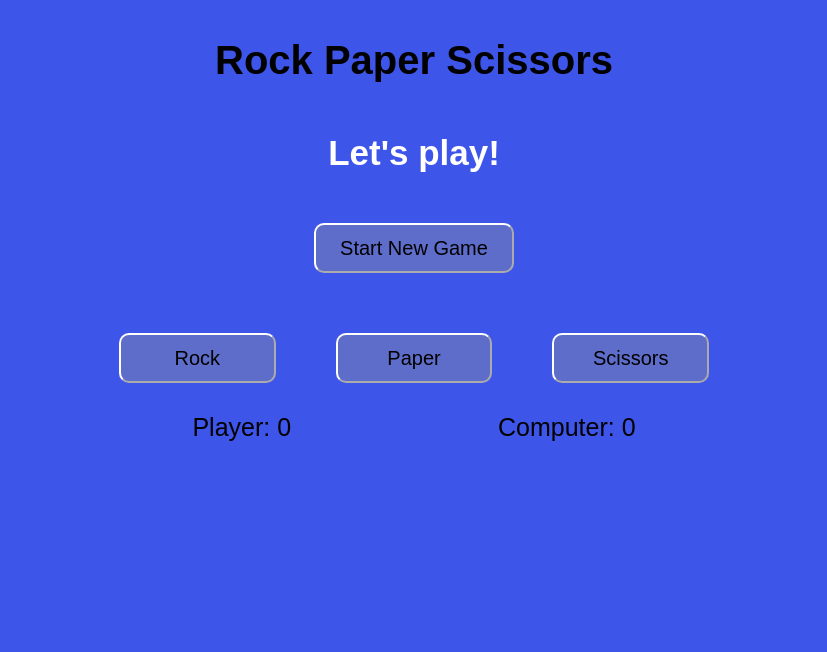
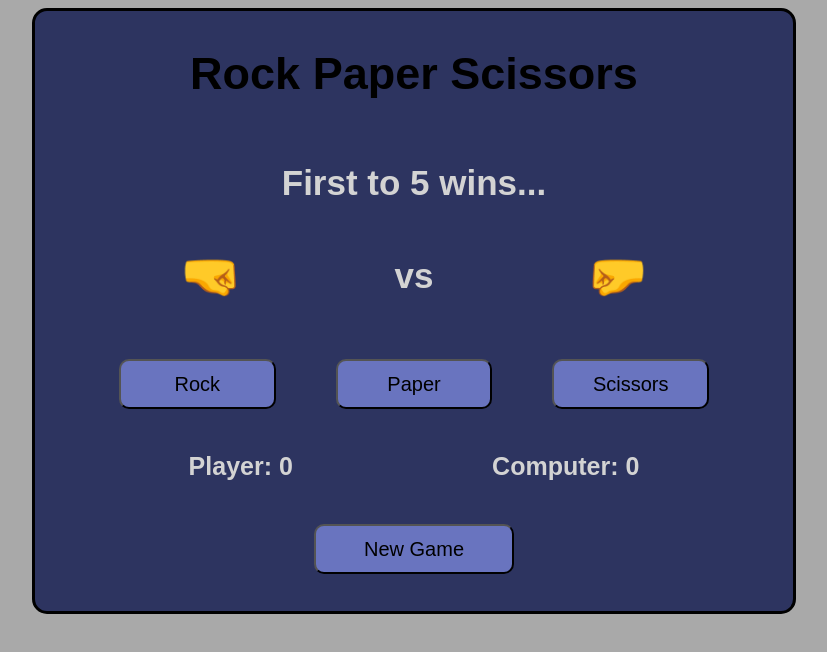
Before and after one commit to wwong4374/rock-paper-scissors, a website: page index.html in a window 1280 px wide. Shown: the whole page, without its empty margins (226-1053 px from the left). Drawn offline with Linux system fonts and the light colour scheme.

Commit message:
Finished UI functionality and styling

```diff
--- a/index.html
+++ b/index.html
@@ -11,11 +11,27 @@
   <div class="outerContainer">
     <span class="title">Rock Paper Scissors</span>
     <span class="message"></span>
-    <button class="newGameButton">Start New Game</button>
+    <div class="gameResultsContainer">
+      <div class="currentGameResults">
+
+      </div>
+      <div class="selectionDisplay">
+        <div class="playerSelection">🤜</div>
+        <div class="versus">vs</div>
+        <div class="computerSelection">🤛</div>
+      </div>
+      <!-- <div class="currentRoundContainer">
+        <div class="currentRoundTitle">This round's winner:</div>
+        <div class="currentRoundWinner">Player</div>
+      </div> -->
+    </div>
     <div class="buttonContainer">
       <button class="rpsButton rock">Rock</button>
       <button class="rpsButton paper">Paper</button>
       <button class="rpsButton scissors">Scissors</button>
+      <!-- <button class="rpsButton rock">🪨</button>
+        <button class="rpsButton paper">📄</button>
+        <button class="rpsButton scissors">✂️</button> -->
     </div>
     <div class="scoreBoard">
       <div>
@@ -27,14 +43,7 @@
         <span class="computerScore">0</span>
       </div>
     </div>
-    <div class="gameResultsContainer">
-      <div class="currentGameResults">
-
-      </div>
-      <div class="currentRoundResults">
-
-      </div>
-    </div>
+    <button class="newGameButton">New Game</button>
     <script src="rockPaperScissors.js"></script>
   </div>
 </body>
--- a/rockPaperScissors.js
+++ b/rockPaperScissors.js
@@ -4,11 +4,26 @@
 /* eslint-disable arrow-body-style */
 // const playerOptions = ['rock', 'paper', 'scissors'];
 const computerOptions = ['Rock', 'Paper', 'Scissors'];
+let currentRoundWinner = '';
 let playerScore = 0;
 let computerScore = 0;
 const pointsToWin = 5;
+const emojis = {
+  Rock: '🪨',
+  Paper: '📄',
+  Scissors: '✂️',
+  leftFist: '🤜',
+  rightFist: '🤛'
+};
 
 // HELPER FUNCTIONS
+const assignEmojis = (playerSelection, computerSelection) => {
+  const playerEmoji = document.querySelector('div.playerSelection');
+  const computerEmoji = document.querySelector('div.computerSelection');
+  playerEmoji.textContent = emojis[playerSelection];
+  computerEmoji.textContent = emojis[computerSelection];
+};
+
 const updateScoreBoard = () => {
   const playerScoreDisplay = document.querySelector('span.playerScore');
   const computerScoreDisplay = document.querySelector('span.computerScore');
@@ -21,11 +36,10 @@ const resetScoreBoard = () => {
   computerScore = 0;
   updateScoreBoard();
   const message = document.querySelector('span.message');
-  message.textContent = 'Let\'s play!';
+  message.textContent = 'First to 5 wins... ';
 };
 
 const handleGameEnd = () => {
-  // resetScoreBoard();
   const buttons = document.querySelectorAll('button.rpsButton');
   buttons.forEach((button) => {
     button.removeEventListener('click', handleRPSButtonClick);
@@ -34,13 +48,13 @@ const handleGameEnd = () => {
 
 const handlePlayerWins = () => {
   const message = document.querySelector('span.message');
-  message.textContent = 'Player wins!';
+  message.textContent = 'Player won the game!';
   handleGameEnd();
 };
 
 const handleComputerWins = () => {
   const message = document.querySelector('span.message');
-  message.textContent = 'Computer wins';
+  message.textContent = 'Computer won the game!';
   handleGameEnd();
 };
 
@@ -65,35 +79,36 @@ const computerPlay = () => {
 // GAMEPLAY FUNCTIONS
 const playRound = (playerSelection, computerSelection = computerPlay()) => {
   let message = '';
+  assignEmojis(playerSelection, computerSelection);
   if (playerSelection === computerSelection) {
-    message = `Tie! Both played ${playerSelection}.`;
+    message = 'Tie!';
   }
 
   if (playerSelection === 'Rock') {
     if (computerSelection === 'Scissors') {
       playerScore++;
-      message = 'Player won! Rock beats Scissors.';
+      message = 'Player won this round!';
     } else if (computerSelection === 'Paper') {
       computerScore++;
-      message = 'Player lost! Paper beats Rock.';
+      message = 'Player lost this round!';
     }
   }
   if (playerSelection === 'Paper') {
     if (computerSelection === 'Rock') {
       playerScore++;
-      message = 'Player won! Paper beats Rock.';
+      message = 'Player won this round!';
     } else if (computerSelection === 'Scissors') {
       computerScore++;
-      message = 'Player lost! Scissors beats Paper.';
+      message = 'Player lost this round!';
     }
   }
   if (playerSelection === 'Scissors') {
     if (computerSelection === 'Paper') {
       playerScore++;
-      message = 'Player won! Scissors beats Paper.';
+      message = 'Player won this round!';
     } else if (computerSelection === 'Rock') {
       computerScore++;
-      message = 'Player lost! Rock beats Scissors.';
+      message = 'Player lost this round!';
     }
   }
   updateScoreBoard();
@@ -109,7 +124,7 @@ const handleRPSButtonClick = (e) => {
 
 const startNewGame = () => {
   resetScoreBoard();
-  // let playerSelection = '';
+  assignEmojis('leftFist', 'rightFist');
   const buttons = document.querySelectorAll('button.rpsButton');
   buttons.forEach((button) => {
     button.addEventListener('click', handleRPSButtonClick);
--- a/style.css
+++ b/style.css
@@ -14,29 +14,49 @@ body {
   display: flex;
   justify-content: center;
   align-items: center;
-  background-color: #3e55ea;
+  background-color: darkgray
 }
 
 .outerContainer {
   display: flex;
-  /* height: 100%; */
   font-family: sans-serif;
   flex-direction: column;
-  justify-content: center;
+  justify-content: space-around;
   align-items: center;
+  align-self: center;
+  height: 600px;
+  width: 60%;
+  background-color: #2d3460;
+  border-radius: 15px;
+  border-color: black;
+  border: solid;
 }
 
 .title {
   margin: 30px;
-  font-size: 40px;
+  font-size: 45px;
   font-weight: bold;
 }
 
-.message {
+.message,
+.versus {
   margin: 20px;
   font-size: 35px;
   font-weight: bold;
-  color: white;
+  color: lightgray;
+}
+
+.selectionDisplay {
+  display: flex;
+  flex-direction: row;
+  justify-content: space-around;
+  align-items: center;
+  width: 600px;
+}
+
+.playerSelection,
+.computerSelection {
+  font-size: 50px;
 }
 
 .scoreBoard,
@@ -48,6 +68,8 @@ body {
 
 .scoreBoard {
   font-size: 25px;
+  font-weight: bold;
+  color: lightgray;
 }
 
 .newGameButton,
@@ -55,9 +77,9 @@ body {
   margin: 30px;
   width: 170px;
   height: 50px;
-  background-color: #5e6dc9;
+  background-color: #6974bf;
   border-width: 2px;
-  border-color: white;
+  border-color: black;
   border-radius: 10px;
   font-size: 20px;
   cursor: pointer;
@@ -66,3 +88,17 @@ body {
 .newGameButton {
   width: 200px;
 }
+
+.currentRoundContainer {
+  display: flex;
+  flex-direction: column;
+  justify-content: center;
+  align-items: center;
+  font-size: 25px;
+  height: 100px;
+  width: 400px;
+  background-color: #6974bf;
+  border: black 2px solid;
+  border-radius: 15px;
+  margin: 30px;
+}
```
